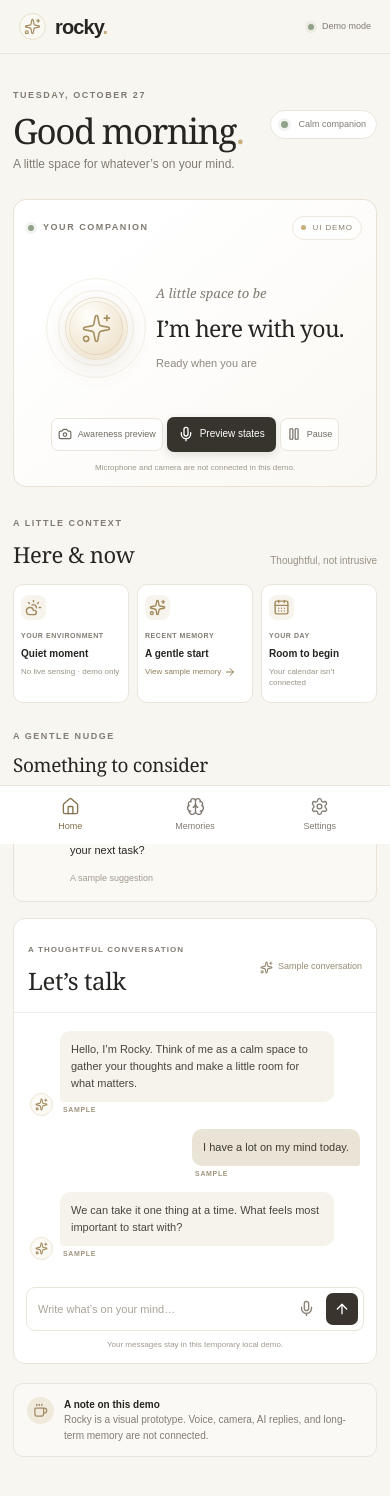
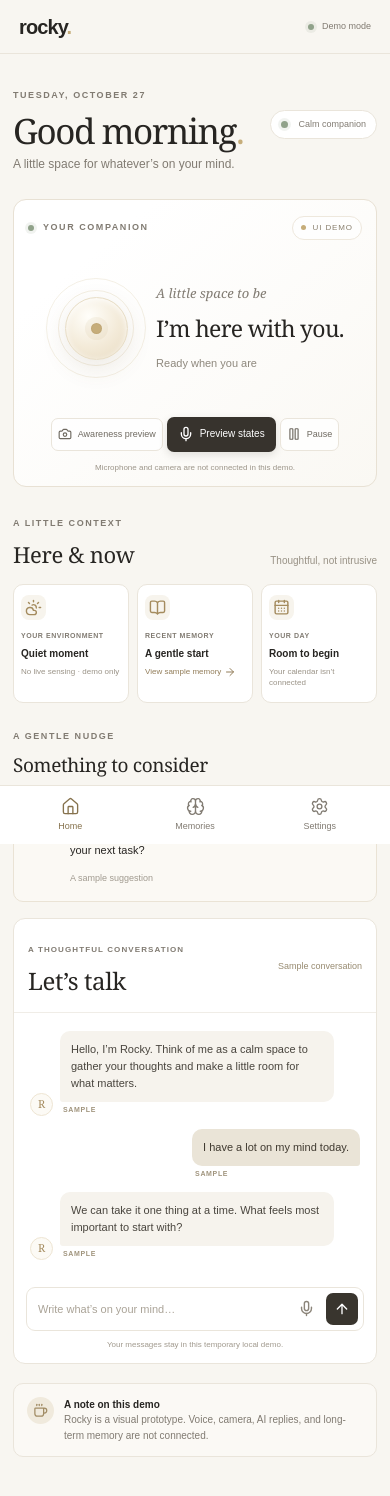
Before and after one commit to daveancheta/rocky-ai, a Next.js app: page / in a window 390 px wide. Shown: the top 1496 px of the page. Built offline with nearby package versions, Linux system fonts and the light colour scheme.

Commit message:
refactor: update icons in various components for consistency and clarity

```diff
--- a/app/globals.css
+++ b/app/globals.css
@@ -102,7 +102,6 @@
   width: 236px; padding: 31px 18px 22px; background: var(--card); border-right: 1px solid var(--border);
 }
 .brand { display: inline-flex; align-items: center; gap: 9px; width: fit-content; color: var(--foreground); text-decoration: none; font-size: 23px; letter-spacing: -.9px; font-weight: 600; }
-.brand-mark { display: grid; width: 30px; height: 30px; place-items: center; border: 1px solid #e8dfcb; border-radius: 50%; color: #a48b5e; background: #faf8f3; }
 .brand-period, .heading-period { color: var(--champagne); }
 .sidebar-label { margin: 52px 0 12px 12px; color: var(--taupe); font-size: 9px; font-weight: 700; letter-spacing: 1.55px; }
 .sidebar-nav { display: grid; gap: 5px; }
@@ -144,7 +143,8 @@
 .orb-ring { position: absolute; inset: 0; border: 1px solid rgb(198 173 122 / 19%); border-radius: 50%; }
 .ring-two { inset: 12px; border-color: rgb(198 173 122 / 21%); }
 .ring-three { inset: 23px; border-color: rgb(198 173 122 / 26%); }
-.orb-core { display: grid; width: 83px; height: 83px; place-items: center; border: 1px solid #e8dec8; border-radius: 50%; color: #a68e60; background: radial-gradient(circle at 37% 30%, #fffefa 0%, #f3ead8 54%, #e8dbc1 100%); box-shadow: 0 8px 26px rgb(119 94 49 / 12%), inset 0 2px 6px rgb(255 255 255 / 90%); }
+.orb-core { position: relative; display: grid; width: 83px; height: 83px; place-items: center; border: 1px solid #e8dec8; border-radius: 50%; background: radial-gradient(circle at 37% 30%, #fffefa 0%, #f3ead8 54%, #e8dbc1 100%); box-shadow: 0 8px 26px rgb(119 94 49 / 12%), inset 0 2px 6px rgb(255 255 255 / 90%); }
+.orb-core::after { width: 11px; height: 11px; border: 1px solid rgb(164 139 94 / 20%); border-radius: 50%; background: #c6ad7a; box-shadow: 0 0 0 6px rgb(198 173 122 / 12%); content: ""; }
 .presence-copy { min-width: 155px; }
 .presence-kicker { margin: 0 0 7px; color: var(--taupe); font-family: var(--font-display); font-size: 15px; font-style: italic; }
 .presence-copy h2 { margin: 0; font-family: var(--font-display); font-size: clamp(25px, 2.8vw, 34px); font-weight: 400; letter-spacing: -.7px; }
@@ -203,7 +203,7 @@
 .message-row { display: flex; align-items: flex-end; gap: 7px; max-width: 92%; }
 .message-row.user { align-self: flex-end; justify-content: flex-end; }
 .message-row.assistant { align-self: flex-start; }
-.message-avatar { display: grid; flex: 0 0 auto; width: 23px; height: 23px; place-items: center; border: 1px solid #eee5d3; border-radius: 50%; color: #a58c60; background: #fcfaf5; }
+.message-avatar { display: grid; flex: 0 0 auto; width: 23px; height: 23px; place-items: center; border: 1px solid #eee5d3; border-radius: 50%; color: #a58c60; background: #fcfaf5; font-family: var(--font-display); font-size: 11px; }
 .message-content { display: grid; gap: 3px; }
 .message-bubble { margin: 0; padding: 10px 11px; border-radius: 10px 10px 10px 3px; background: #f6f3ed; color: #49453e; font-size: 11px; line-height: 1.55; }
 .dark .message-bubble { background: #37342f; color: var(--foreground); }
@@ -358,7 +358,6 @@
   .main-content { margin-left: 0; padding-bottom: 72px; }
   .mobile-header { position: sticky; top: 0; z-index: 15; display: flex; height: 54px; align-items: center; justify-content: space-between; padding: 0 19px; border-bottom: 1px solid var(--border); background: color-mix(in srgb, var(--background) 94%, transparent); backdrop-filter: blur(12px); }
   .mobile-header .brand { font-size: 20px; }
-  .mobile-header .brand-mark { width: 27px; height: 27px; }
   .mobile-status { display: inline-flex; align-items: center; gap: 8px; color: var(--taupe); font-size: 9px; }
   .mobile-status .status-dot { width: 6px; height: 6px; }
   .mobile-nav { position: fixed; inset: auto 0 0; z-index: 20; display: flex; justify-content: space-around; padding: 7px 8px max(7px, env(safe-area-inset-bottom)); border-top: 1px solid var(--border); background: var(--card); }
--- a/app/page.tsx
+++ b/app/page.tsx
@@ -1,7 +1,7 @@
 "use client"
 
 import { useSyncExternalStore } from "react"
-import { CalendarDays, CloudSun, Coffee, ArrowRight, Sparkles } from "lucide-react"
+import { CalendarDays, CloudSun, Coffee, ArrowRight, BookOpen } from "lucide-react"
 import Link from "next/link"
 import { RockyPresence } from "@/components/rocky/rocky-presence"
 import { AwarenessCard } from "@/components/awareness/awareness-card"
@@ -51,7 +51,7 @@ export default function Home() {
                 <span className="context-detail">No live sensing · demo only</span>
               </article>
               <article className="context-card">
-                <span className="context-icon"><Sparkles size={17} /></span>
+                <span className="context-icon"><BookOpen size={17} /></span>
                 <span className="context-label">RECENT MEMORY</span>
                 <strong>A gentle start</strong>
                 <Link href="/memories" className="context-detail context-link">View sample memory <ArrowRight size={12} /></Link>
--- a/app/settings/page.tsx
+++ b/app/settings/page.tsx
@@ -2,7 +2,7 @@
 
 import Link from "next/link"
 import { useState } from "react"
-import { Check, ChevronRight, Eye, Mic, Moon, Sun, Monitor, ShieldCheck, Sparkles, Volume2 } from "lucide-react"
+import { AudioLines, Check, ChevronRight, Eye, Mic, Moon, Sun, Monitor, ShieldCheck, Volume2 } from "lucide-react"
 import { useSettingsStore, type Appearance, type Personality } from "@/stores/settings-store"
 import { useAwarenessStore } from "@/stores/awareness-store"
 import { useMemoryStore } from "@/stores/memory-store"
@@ -61,7 +61,7 @@ export default function SettingsPage() {
       </section>
 
       <section className="settings-section">
-        <div className="settings-section-heading"><span className="settings-section-icon"><Sparkles size={17} /></span><div><h2>Voice & personality</h2><p>Shape the way Rocky feels in conversation.</p></div></div>
+        <div className="settings-section-heading"><span className="settings-section-icon"><AudioLines size={17} /></span><div><h2>Voice & personality</h2><p>Shape the way Rocky feels in conversation.</p></div></div>
         <div className="setting-row personality-row">
           <div><strong>Personality</strong><span>Choose a tone that feels right to you.</span></div>
           <div className="personality-options" role="group" aria-label="Personality">
--- a/components/chat/conversation-panel.tsx
+++ b/components/chat/conversation-panel.tsx
@@ -1,7 +1,7 @@
 "use client"
 
 import { useEffect, useRef, type FormEvent } from "react"
-import { ArrowUp, Mic, RotateCcw, Sparkles } from "lucide-react"
+import { ArrowUp, MessageCircle, Mic, RotateCcw } from "lucide-react"
 import { Button } from "@/components/ui/button"
 import { useChatStore } from "@/stores/chat-store"
 import { MessageBubble } from "@/components/chat/message-bubble"
@@ -34,12 +34,12 @@ export function ConversationPanel() {
           <span className="eyebrow">A THOUGHTFUL CONVERSATION</span>
           <h2>Let’s talk</h2>
         </div>
-        <span className="conversation-demo"><Sparkles size={13} /> Sample conversation</span>
+        <span className="conversation-demo">Sample conversation</span>
       </div>
       <div className="message-list" aria-live="polite">
         {messages.length === 0 ? (
           <div className="chat-empty">
-            <span className="empty-sparkle"><Sparkles size={20} /></span>
+            <span className="empty-sparkle"><MessageCircle size={19} /></span>
             <p>Every conversation can start somewhere.</p>
             <span>Share what’s on your mind, or simply say hello.</span>
           </div>
@@ -50,7 +50,7 @@ export function ConversationPanel() {
         )}
         {isSending && (
           <div className="message-row assistant">
-            <span className="message-avatar"><Sparkles size={13} /></span>
+            <span className="message-avatar" aria-label="Rocky">R</span>
             <div className="message-content"><p className="message-bubble typing-dots"><i /><i /><i /></p></div>
           </div>
         )}
--- a/components/chat/message-bubble.tsx
+++ b/components/chat/message-bubble.tsx
@@ -1,11 +1,10 @@
 import type { ChatMessage } from "@/types/chat"
-import { Sparkles } from "lucide-react"
 
 export function MessageBubble({ message }: { message: ChatMessage }) {
   return (
     <div className={`message-row ${message.role}`}>
       {message.role === "assistant" && (
-        <span className="message-avatar"><Sparkles size={13} /></span>
+        <span className="message-avatar" aria-label="Rocky">R</span>
       )}
       <div className="message-content">
         <p className="message-bubble">{message.content}</p>
--- a/components/layout/app-shell.tsx
+++ b/components/layout/app-shell.tsx
@@ -3,7 +3,7 @@
 import Link from "next/link"
 import { usePathname } from "next/navigation"
 import { useEffect, type ReactNode } from "react"
-import { Home, Moon, Settings, Sparkles, Sun, Brain } from "lucide-react"
+import { Home, Moon, Settings, Sun, Brain } from "lucide-react"
 import { useSettingsStore } from "@/stores/settings-store"
 import type { Appearance } from "@/stores/settings-store"
 import { cn } from "@/lib/utils"
@@ -46,7 +46,6 @@ export function AppShell({ children }: { children: ReactNode }) {
     <div className="app-frame">
       <aside className="sidebar">
         <Link href="/" className="brand" aria-label="Rocky home">
-          <span className="brand-mark"><Sparkles size={17} strokeWidth={1.7} /></span>
           <span>rocky<span className="brand-period">.</span></span>
         </Link>
         <span className="sidebar-label">YOUR SPACE</span>
@@ -82,7 +81,6 @@ export function AppShell({ children }: { children: ReactNode }) {
       </aside>
       <div className="mobile-header">
         <Link href="/" className="brand" aria-label="Rocky home">
-          <span className="brand-mark"><Sparkles size={17} strokeWidth={1.7} /></span>
           <span>rocky<span className="brand-period">.</span></span>
         </Link>
         <span className="mobile-status"><span className="status-dot" /> Demo mode</span>
--- a/components/rocky/rocky-presence.tsx
+++ b/components/rocky/rocky-presence.tsx
@@ -1,6 +1,6 @@
 "use client"
 
-import { Camera, Mic, Pause, Play, Sparkles } from "lucide-react"
+import { Camera, Mic, Pause, Play } from "lucide-react"
 import { Button } from "@/components/ui/button"
 import { useAwarenessStore } from "@/stores/awareness-store"
 import { useRockyStore } from "@/stores/rocky-store"
@@ -41,7 +41,7 @@ export function RockyPresence() {
           <div className="orb-ring ring-one" />
           <div className="orb-ring ring-two" />
           <div className="orb-ring ring-three" />
-          <div className="orb-core"><Sparkles size={31} strokeWidth={1.25} /></div>
+          <div className="orb-core" />
         </div>
         <div className="presence-copy">
           <p className="presence-kicker">A little space to be</p>
```
